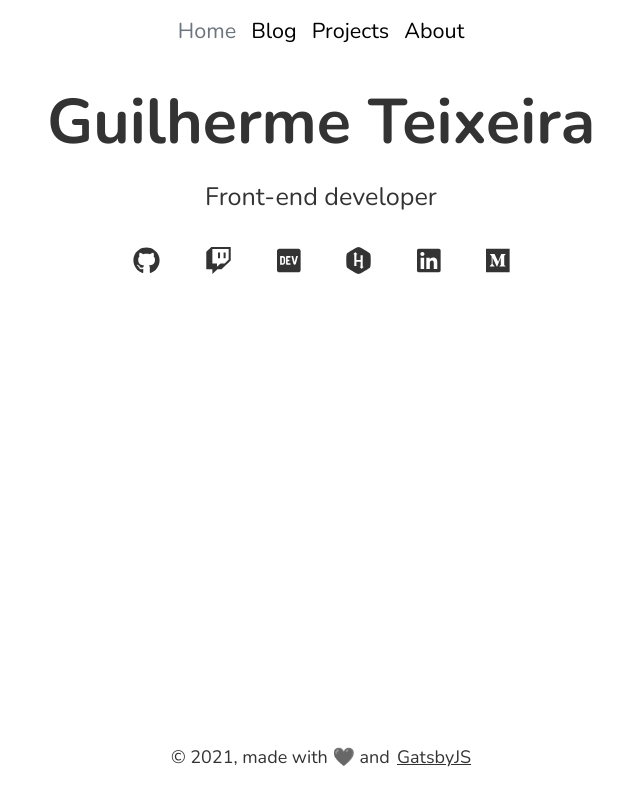
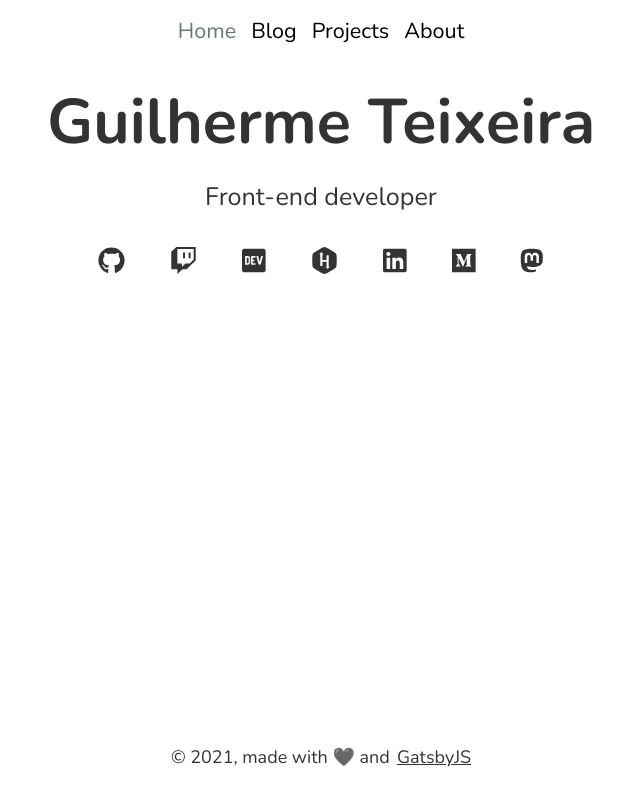
Before and after one commit to vibraniumdev/vibraniumdev.github.io-old, a Gatsby site: page / in a window 1280 px wide. Shown: the whole page, without its empty margins (319-959 px from the left). Built offline with nearby package versions, Linux system fonts and the light colour scheme; Gatsby itself is replaced by a stand-in of ours; a small style sheet from the web is missing.

Commit message:
Adds a mastodon link to the home links

```diff
--- a/src/components/hero.js
+++ b/src/components/hero.js
@@ -7,6 +7,7 @@ import {
   faTwitch,
   faDev,
   faHackerrank,
+  faMastodon,
 } from "@fortawesome/free-brands-svg-icons"
 import {} from "@fortawesome/free-regular-svg-icons"
 
@@ -51,6 +52,13 @@ const Hero = () => (
     >
       <FontAwesomeIcon icon={faMedium} />
     </a>
+    <a
+      target="_blank"
+      rel="me noopener noreferrer"
+      href="https://fosstodon.org/@gui"
+    >
+      <FontAwesomeIcon icon={faMastodon} />
+    </a>
   </S.Container>
 )
 
```
